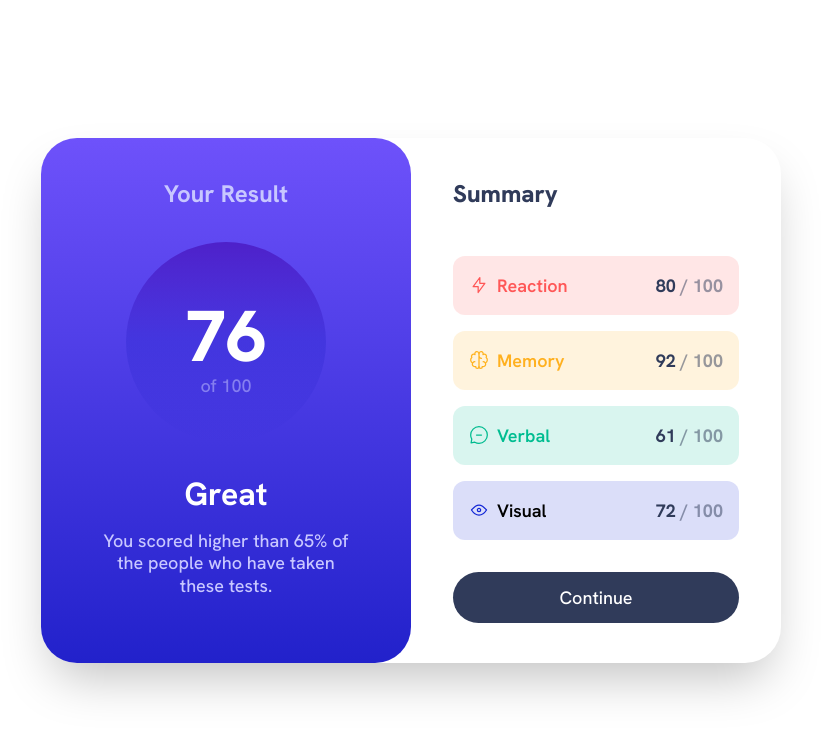
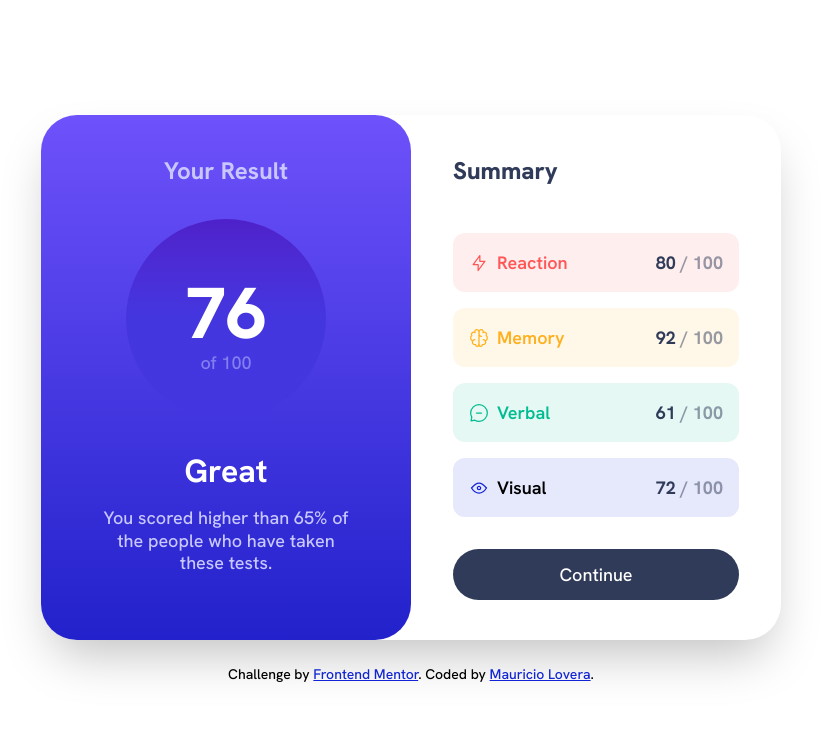
Before and after one commit to mauLovera/frontend-mentor--results-summary-component, a plain HTML site: page index.html in a window 1280 px wide. Shown: the whole page, without its empty margins (229-1050 px from the left). Drawn offline with Linux system fonts and the light colour scheme.

Commit message:
feat: working build

```diff
--- a/index.html
+++ b/index.html
@@ -39,7 +39,7 @@
         <h2 class="pb-[30px] text-2xl font-extrabold text-dark-gray-blue">
           Summary
         </h2>
-        <div class="flex justify-between rounded-[12px] bg-light-red/15 p-4">
+        <div class="flex justify-between rounded-[12px] bg-light-red/10 p-4">
           <div class="flex items-center gap-2 font-semibold text-light-red">
             <svg
               xmlns="http://www.w3.org/2000/svg"
@@ -64,7 +64,7 @@
           </div>
         </div>
         <div
-          class="flex justify-between rounded-[12px] bg-orangey-yellow/15 p-4"
+          class="flex justify-between rounded-[12px] bg-orangey-yellow/10 p-4"
         >
           <div
             class="flex items-center gap-2 font-semibold text-orangey-yellow"
@@ -105,7 +105,7 @@
             <span class="text-dark-gray-blue/50"> / 100 </span>
           </div>
         </div>
-        <div class="flex justify-between rounded-[12px] bg-green-teal/15 p-4">
+        <div class="flex justify-between rounded-[12px] bg-green-teal/10 p-4">
           <div class="flex items-center gap-2 font-semibold text-green-teal">
             <svg
               xmlns="http://www.w3.org/2000/svg"
@@ -129,7 +129,7 @@
             <span class="text-dark-gray-blue/50"> / 100 </span>
           </div>
         </div>
-        <div class="flex justify-between rounded-[12px] bg-cobalt-blue/15 p-4">
+        <div class="flex justify-between rounded-[12px] bg-cobalt-blue/10 p-4">
           <div
             class="flex items-center gap-2 font-semibold text-cobalbg-cobalt-blue"
           >
@@ -171,11 +171,10 @@
       </section>
     </main>
 
-    <!-- <footer>
-      Challenge by
-      <a href="https://www.frontendmentor.io?ref=challenge" target="_blank"
-        >Frontend Mentor</a
-      >. Coded by <a href="#">Your Name Here</a>.
-    </footer> -->
+    <footer class="mt-6 text-sm">
+			Challenge by
+			<a href="https://www.frontendmentor.io?ref=challenge" target="_blank" class="underline text-cobalt-blue">Frontend Mentor</a>.
+			Coded by <a href="https://github.com/mauLovera" class="underline text-cobalt-blue hover:text-dark-gray-blue">Mauricio Lovera</a>.
+		</footer>
   </body>
 </html>
--- a/tailwind.config.js
+++ b/tailwind.config.js
@@ -20,6 +20,7 @@ module.exports = {
       "light-royal-blue": "hsl(241, 81%, 54%)",
       "violet-blue": "hsla(256, 72%, 46%, 1)",
       "persian-blue": "hsla(241, 72%, 46%, 1)",
+      "dark-gray-blue": "hsl(224, 30%, 27%)",
     },
     extend: {
       borderRadius: {
```
Also changed, not shown: output.css.
